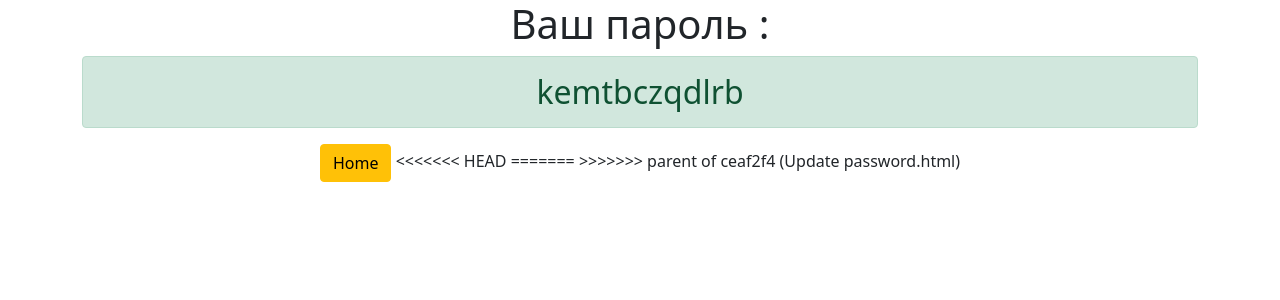
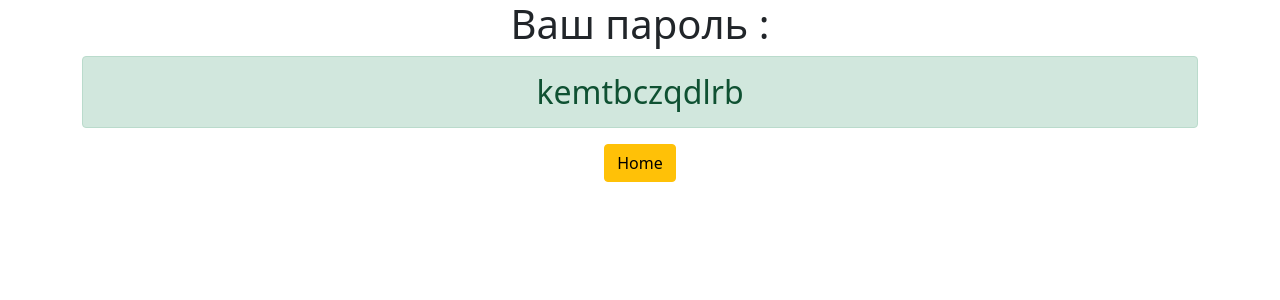
Before and after one commit to AVPerepelkin/django3-generator-project, a Django app: page /password in a window 1280 px wide. Shown: the top 300 px of the page. Run offline with Django 3.2, Linux system fonts and the light colour scheme.

Commit message:
Revert "Update password.html"
This reverts commit d4d6a229a54ddb4d424d273c04c36fb634e9dec9.

```diff
--- a/generator/templates/generator/password.html
+++ b/generator/templates/generator/password.html
@@ -4,10 +4,7 @@
     <h1> Ваш пароль :</h1>
     <h2 class="alert alert-success"> {{ password }}</h2>
     <a href="{% url 'home' %}" class="btn btn-warning">Home</a>
-<<<<<<< HEAD
 
 
 
-=======
->>>>>>> parent of ceaf2f4 (Update password.html)
 </div>
```
